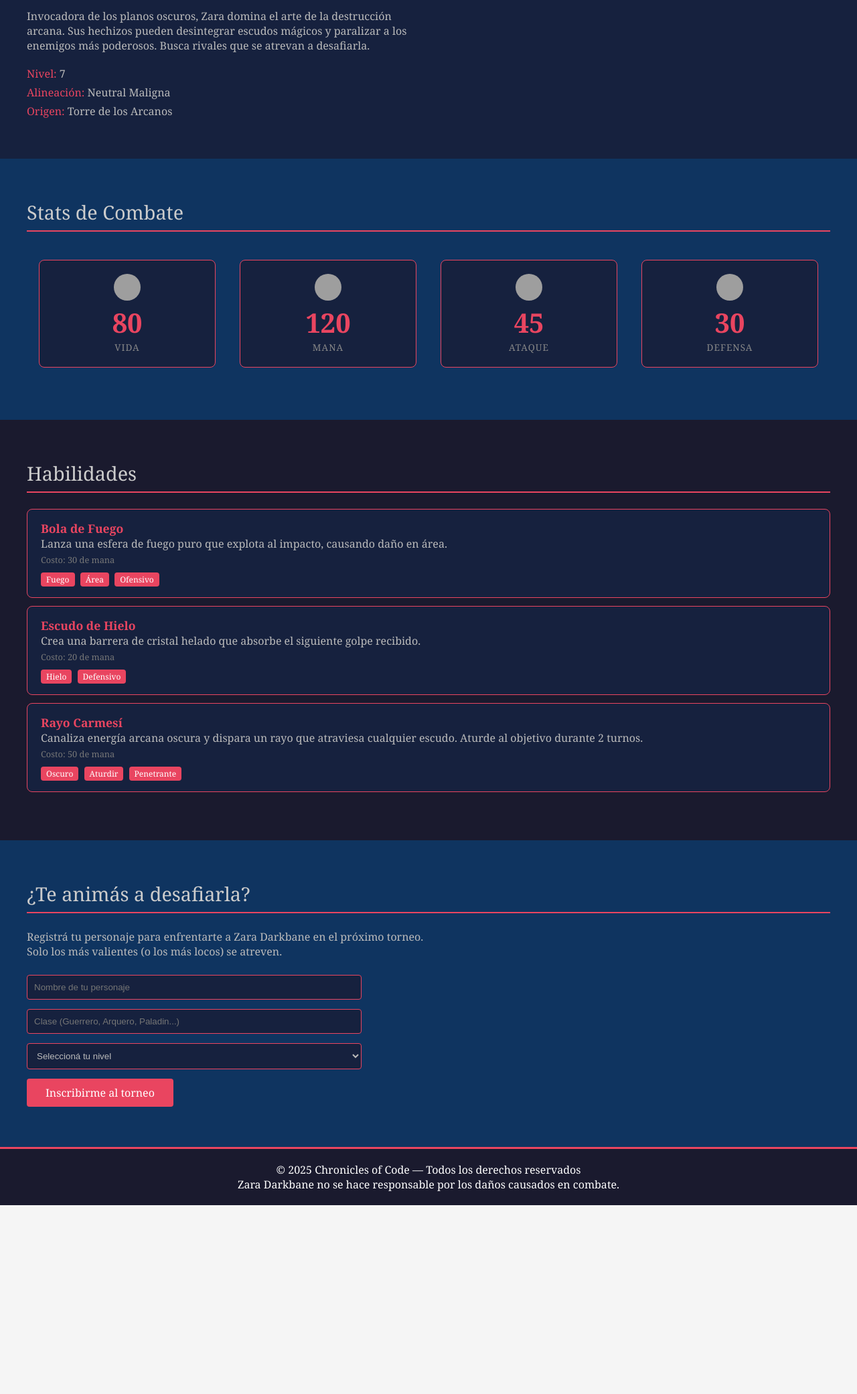
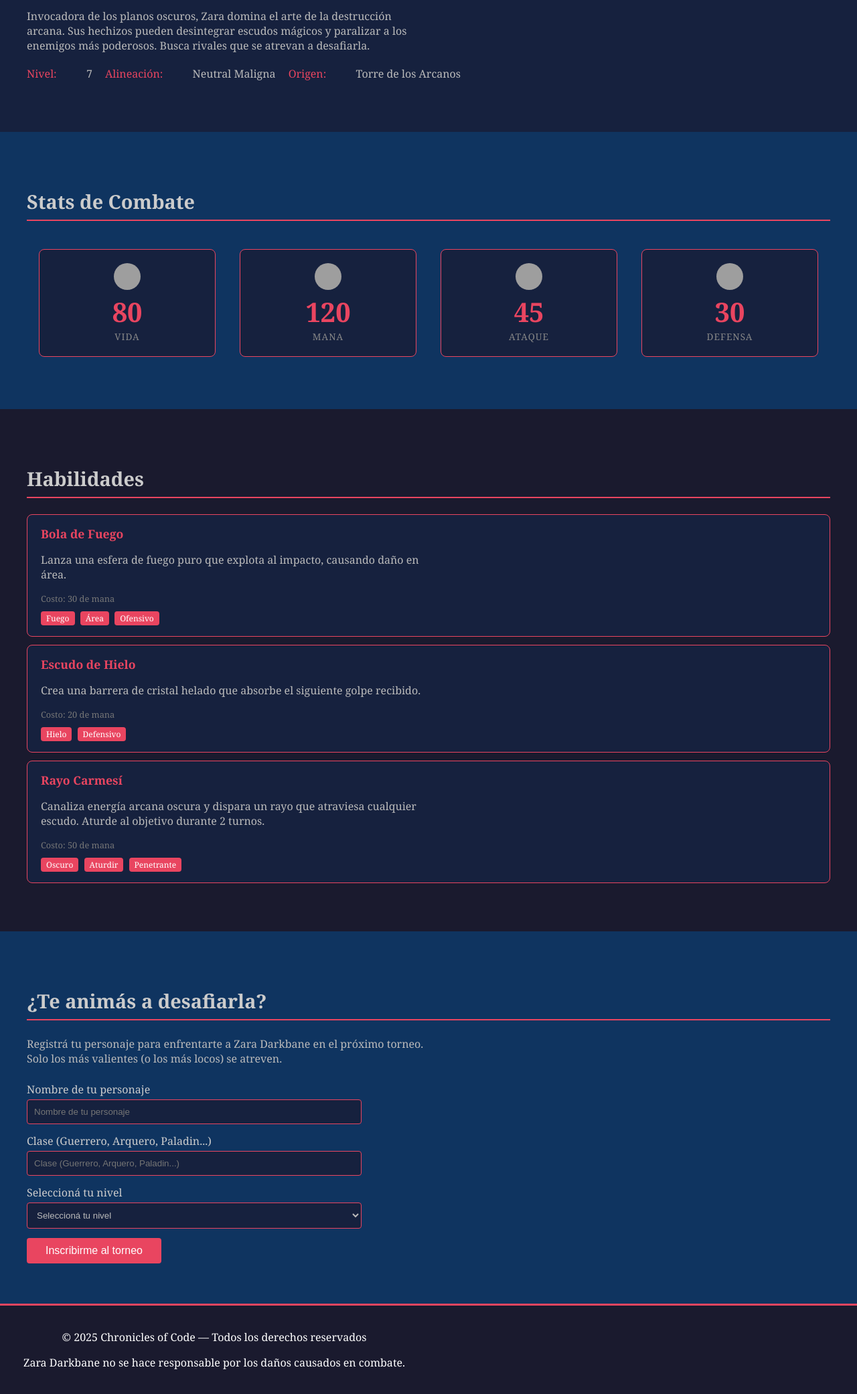
Before and after one commit to LUZVAAZQUEZ03/examen-filtro-2026-INTEGRAR, a plain HTML site: page examen-filtro-2026/index.html in a window 1280 px wide. Shown: the part 372-2454 px from the top of the page at 67% size. Before the commit the page ends 2172 px from the top, so only its background shows below. Drawn offline with Linux system fonts and the light colour scheme; grey boxes are pictures that could not be loaded.

Commit message:
Add script.js, functions and arrowfunctions, check console logs in devtools

```diff
--- a/examen-filtro-2026/index.html
+++ b/examen-filtro-2026/index.html
@@ -16,7 +16,7 @@
       background: #f5f5f5;
     }
 
-    .header {
+    header {
       background: #1a1a2e;
       padding: 16px 40px;
       border-bottom: 3px solid #e94560;
@@ -29,9 +29,19 @@
     }
 
     /* Error: sin flexbox, navegación con display inline-block */
+    .nav-links {
+      list-style: none;
+      padding: 0;
+      margin: 0;
+    }
+
+    .nav-links li {
+      display: inline-block;
+      margin-right: 20px;
+    }
+
     .nav-links a {
       display: inline-block;
-      margin-right: 20px;
       text-decoration: none;
       /* Error: muy bajo contraste sobre fondo oscuro */
       color: #555;
@@ -159,7 +169,7 @@
     }
 
     /* Error: botón de envío como div, no como button */
-    .btn {
+    .btn, button.btn {
       display: inline-block;
       padding: 10px 28px;
       background: #e94560;
@@ -167,9 +177,64 @@
       cursor: pointer;
       border-radius: 4px;
       font-size: 1rem;
+      border: none;
     }
 
-    .footer {
+    h1 {
+      font-size: 2.5rem;
+      font-weight: bold;
+      color: #e94560;
+      margin: 0;
+    }
+
+    h2 {
+      font-size: 1.8rem;
+      color: #ccc;
+      margin-bottom: 24px;
+      border-bottom: 2px solid #e94560;
+      padding-bottom: 8px;
+    }
+
+    h3 {
+      font-size: 1.1rem;
+      font-weight: bold;
+      color: #e94560;
+      margin: 0 0 8px 0;
+    }
+
+    p {
+      margin-top: 16px;
+      max-width: 600px;
+    }
+
+    dl {
+      margin-top: 20px;
+    }
+
+    dt, dd {
+      display: inline;
+    }
+
+    dt {
+      color: #e94560;
+    }
+
+    dd {
+      margin-right: 15px;
+    }
+
+    label {
+      display: block;
+      margin-bottom: 4px;
+      color: #ccc;
+    }
+
+    .challenge-intro {
+      margin-bottom: 24px;
+      max-width: 600px;
+    }
+
+    .footer, footer {
       background: #1a1a2e;
       color: #fff;
       text-align: center;
@@ -177,153 +242,157 @@
       border-top: 3px solid #e94560;
     }
   </style>
+  <link rel="stylesheet" href="style.css">
 </head>
 <body>
 
   <!-- Error: div en lugar de header -->
-  <div class="header">
+  <header>
     <!-- Error: div en lugar de nav -->
-    <div class="nav">
+    <nav>
       <span class="logo">Chronicles of Code</span>
       <!-- Error: div en lugar de ul/li para lista de navegación -->
-      <div class="nav-links">
-        <a href="#personaje">Personaje</a>
-        <a href="#stats">Stats</a>
-        <a href="#habilidades">Habilidades</a>
-        <a href="#desafio">Desafiar</a>
-      </div>
-    </div>
-  </div>
+      <ul class="nav-links">
+        <li><a href="#personaje">Personaje</a></li>
+        <li><a href="#stats">Stats</a></li>
+        <li><a href="#habilidades">Habilidades</a></li>
+        <li><a href="#desafio">Desafiar</a></li>
+      </ul>
+    </nav>
+  </header>
 
   <!-- Error: div en lugar de main -->
-  <div class="main">
+  <main>
 
     <!-- Error: div en lugar de section -->
-    <div class="hero" id="personaje">
+    <section class="hero" id="personaje">
       <!-- Error: img sin atributo alt -->
-      <img src="https://picsum.photos/seed/zara/120/120" class="avatar">
+      <img src="https://picsum.photos/seed/zara/120/120" class="avatar" alt="Avatar de Zara Darkbane">
       <div class="hero-text">
         <!-- Error: div en lugar de h1 -->
-        <div class="hero-title" style="font-size: 2.5rem; font-weight: bold; color: #e94560;">Zara Darkbane</div>
+        <h1 class="hero-title">Zara Darkbane</h1>
         <div class="class-badge">Hechicera</div>
         <!-- Error: div en lugar de p -->
-        <div class="hero-bio" style="margin-top: 16px; max-width: 600px;">
+        <p class="hero-bio">
           Invocadora de los planos oscuros, Zara domina el arte de la destrucción arcana.
           Sus hechizos pueden desintegrar escudos mágicos y paralizar a los enemigos más poderosos.
           Busca rivales que se atrevan a desafiarla.
-        </div>
+        </p>
         <!-- Error: div en lugar de dl/dt/dd para lista de definición -->
-        <div class="hero-meta" style="margin-top: 20px;">
-          <div style="margin-bottom: 6px;"><span style="color: #e94560;">Nivel:</span> 7</div>
-          <div style="margin-bottom: 6px;"><span style="color: #e94560;">Alineación:</span> Neutral Maligna</div>
-          <div><span style="color: #e94560;">Origen:</span> Torre de los Arcanos</div>
-        </div>
+        <dl class="hero-meta">
+          <dt>Nivel:</dt> <dd>7</dd>
+          <dt>Alineación:</dt> <dd>Neutral Maligna</dd>
+          <dt>Origen:</dt> <dd>Torre de los Arcanos</dd>
+        </dl>
       </div>
-    </div>
+    </section>
 
     <!-- Error: div en lugar de section -->
-    <div class="stats-section" id="stats">
+    <section class="stats-section" id="stats">
       <!-- Error: div en lugar de h2 -->
-      <div class="section-title">Stats de Combate</div>
+      <h2 class="section-title">Stats de Combate</h2>
       <div class="stats-grid">
 
         <!-- Error: div en lugar de article -->
-        <div class="stat-card">
+        <article class="stat-card">
           <!-- Error: img de icono sin alt -->
-          <img src="https://picsum.photos/seed/heart/40/40" style="width: 40px; border-radius: 50%;">
+          <img src="https://picsum.photos/seed/heart/40/40" alt="Icono de vida" style="width: 40px; border-radius: 50%;">
           <div class="stat-value">80</div>
           <div class="stat-label">Vida</div>
-        </div>
+        </article>
 
-        <div class="stat-card">
+        <article class="stat-card">
           <!-- Error: img de icono sin alt -->
-          <img src="https://picsum.photos/seed/mana/40/40" style="width: 40px; border-radius: 50%;">
+          <img src="https://picsum.photos/seed/mana/40/40" alt="Icono de mana" style="width: 40px; border-radius: 50%;">
           <div class="stat-value">120</div>
           <div class="stat-label">Mana</div>
-        </div>
+        </article>
 
-        <div class="stat-card">
+        <article class="stat-card">
           <!-- Error: img de icono sin alt -->
-          <img src="https://picsum.photos/seed/sword/40/40" style="width: 40px; border-radius: 50%;">
+          <img src="https://picsum.photos/seed/sword/40/40" alt="Icono de ataque" style="width: 40px; border-radius: 50%;">
           <div class="stat-value">45</div>
           <div class="stat-label">Ataque</div>
-        </div>
+        </article>
 
-        <div class="stat-card">
+        <article class="stat-card">
           <!-- Error: img de icono sin alt -->
-          <img src="https://picsum.photos/seed/shield/40/40" style="width: 40px; border-radius: 50%;">
+          <img src="https://picsum.photos/seed/shield/40/40" alt="Icono de defensa" style="width: 40px; border-radius: 50%;">
           <div class="stat-value">30</div>
           <div class="stat-label">Defensa</div>
-        </div>
+        </article>
 
       </div>
-    </div>
+    </section>
 
     <!-- Error: div en lugar de section -->
-    <div class="skills-section" id="habilidades">
+    <section class="skills-section" id="habilidades">
       <!-- Error: div en lugar de h2 -->
-      <div class="section-title">Habilidades</div>
+      <h2 class="section-title">Habilidades</h2>
 
       <!-- Error: div en lugar de article -->
-      <div class="skill-card">
+      <article class="skill-card">
         <!-- Error: div en lugar de h3 -->
-        <div class="skill-name" style="font-size: 1.1rem; font-weight: bold; color: #e94560;">Bola de Fuego</div>
+        <h3 class="skill-name">Bola de Fuego</h3>
         <!-- Error: div en lugar de p -->
-        <div class="skill-desc">
+        <p class="skill-desc">
           Lanza una esfera de fuego puro que explota al impacto, causando daño en área.
-        </div>
+        </p>
         <div class="skill-cost">Costo: 30 de mana</div>
         <div class="tags">
           <span class="tag">Fuego</span>
           <span class="tag">Área</span>
           <span class="tag">Ofensivo</span>
         </div>
-      </div>
+      </article>
 
-      <div class="skill-card">
-        <div class="skill-name" style="font-size: 1.1rem; font-weight: bold; color: #e94560;">Escudo de Hielo</div>
-        <div class="skill-desc">
+      <article class="skill-card">
+        <h3 class="skill-name">Escudo de Hielo</h3>
+        <p class="skill-desc">
           Crea una barrera de cristal helado que absorbe el siguiente golpe recibido.
-        </div>
+        </p>
         <div class="skill-cost">Costo: 20 de mana</div>
         <div class="tags">
           <span class="tag">Hielo</span>
           <span class="tag">Defensivo</span>
         </div>
-      </div>
+      </article>
 
-      <div class="skill-card">
-        <div class="skill-name" style="font-size: 1.1rem; font-weight: bold; color: #e94560;">Rayo Carmesí</div>
-        <div class="skill-desc">
+      <article class="skill-card">
+        <h3 class="skill-name">Rayo Carmesí</h3>
+        <p class="skill-desc">
           Canaliza energía arcana oscura y dispara un rayo que atraviesa cualquier escudo.
           Aturde al objetivo durante 2 turnos.
-        </div>
+        </p>
         <div class="skill-cost">Costo: 50 de mana</div>
         <div class="tags">
           <span class="tag">Oscuro</span>
           <span class="tag">Aturdir</span>
           <span class="tag">Penetrante</span>
         </div>
-      </div>
+      </article>
 
-    </div>
+    </section>
 
     <!-- Error: div en lugar de section -->
-    <div class="challenge-section" id="desafio">
+    <section class="challenge-section" id="desafio">
       <!-- Error: div en lugar de h2 -->
-      <div class="section-title">¿Te animás a desafiarla?</div>
+      <h2 class="section-title">¿Te animás a desafiarla?</h2>
       <!-- Error: div en lugar de p -->
-      <div class="challenge-intro" style="margin-bottom: 24px; max-width: 600px;">
+      <p class="challenge-intro">
         Registrá tu personaje para enfrentarte a Zara Darkbane en el próximo torneo.
         Solo los más valientes (o los más locos) se atreven.
-      </div>
+      </p>
       <!-- Error: formulario sin labels, solo con placeholder -->
       <form id="challenge-form">
         <!-- Error: input sin label asociado -->
+        <label for="challenger-name">Nombre de tu personaje</label>
         <input type="text" id="challenger-name" placeholder="Nombre de tu personaje">
         <!-- Error: input sin label asociado -->
+        <label for="challenger-class">Clase (Guerrero, Arquero, Paladin...)</label>
         <input type="text" id="challenger-class" placeholder="Clase (Guerrero, Arquero, Paladin...)">
         <!-- Error: select sin label asociado -->
+        <label for="challenger-level">Seleccioná tu nivel</label>
         <select id="challenger-level">
           <option value="">Seleccioná tu nivel</option>
           <option value="1">Nivel 1 – 3</option>
@@ -332,19 +401,19 @@
           <option value="10">Nivel 10+</option>
         </select>
         <!-- Error: div en lugar de button con type="submit" -->
-        <div class="btn" id="submit-btn">Inscribirme al torneo</div>
+        <button type="submit" class="btn" id="submit-btn">Inscribirme al torneo</button>
       </form>
-    </div>
+    </section>
 
-  </div><!-- /main -->
+  </main><!-- /main -->
 
   <!-- Error: div en lugar de footer -->
-  <div class="footer">
+  <footer>
     <!-- Error: div en lugar de p -->
-    <div>© 2025 Chronicles of Code — Todos los derechos reservados</div>
+    <p>© 2025 Chronicles of Code — Todos los derechos reservados</p>
     <!-- Error: div en lugar de p -->
-    <div>Zara Darkbane no se hace responsable por los daños causados en combate.</div>
-  </div>
+    <p>Zara Darkbane no se hace responsable por los daños causados en combate.</p>
+  </footer>
 
   <!-- El alumno debe crear script.js y vincularlo aquí -->
   <script src="script.js"></script>
--- a/examen-filtro-2026/script.js
+++ b/examen-filtro-2026/script.js
@@ -0,0 +1,37 @@
+
+
+const name = "Zara Darkbane";
+let characterClass = "Hechicera";
+let level = 45;
+let health = 100;
+let mana = 200;
+let attack = 45;
+let defense = 53;
+const spellCost = 50;
+let isStunned = false;
+
+function calculateDamage(attack, defense){
+    let damage = attack - defense;
+    if(damage < 0){
+        return 0;
+    }
+    return damage;
+}
+
+let isAlive = (health) => {
+    return health > 0;
+}
+
+let canCastSpell = (currentMana, spellCost, isStunned) => {
+    return currentMana >= spellCost && !isStunned;
+}
+
+function getPresentation(name, characterClass, level){
+    return `${name} — ${characterClass} (Nivel ${level})`;
+}
+
+
+console.log("Daño:", calculateDamage(attack, defense));
+console.log("El Personaje sigue vivo?:", isAlive(health));
+console.log("Puedo lanzar hechizo?:", canCastSpell(mana, spellCost, isStunned));
+console.log("Presentación:", getPresentation(name, characterClass, level));
```
